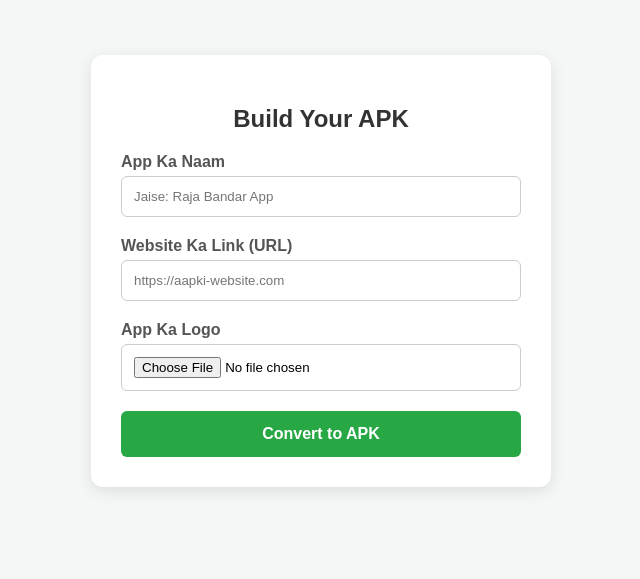
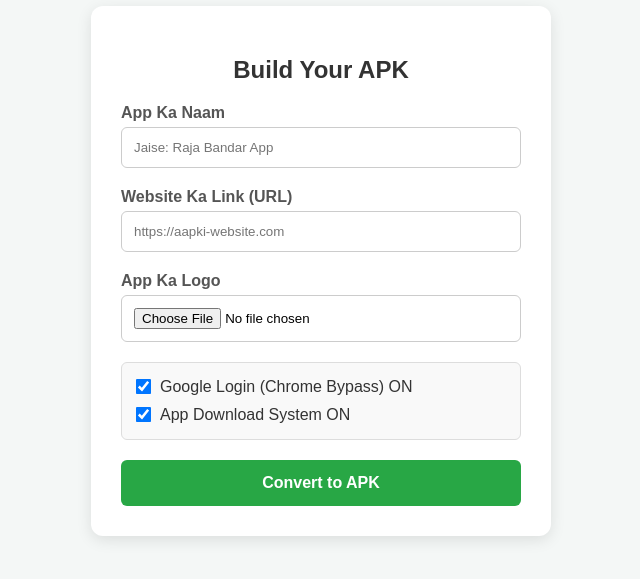
Before and after one commit to chandchand1514-blip/My-App-Builder, a website: page index.html in a window 1280 px wide. Shown: the part 129-708 px from the top of the page, without its empty margins (319-959 px from the left). Drawn offline with Linux system fonts and the light colour scheme.

Commit message:
Update index.html

```diff
--- a/index.html
+++ b/index.html
@@ -32,6 +32,31 @@
             border-radius: 6px;
             box-sizing: border-box;
         }
+
+        /* Naya Checkbox Style */
+        .checkbox-group {
+            margin-bottom: 20px;
+            background: #f9f9f9;
+            padding: 15px;
+            border-radius: 6px;
+            border: 1px solid #ddd;
+        }
+        .checkbox-group label {
+            display: flex;
+            align-items: center;
+            font-weight: normal;
+            margin-bottom: 10px;
+            color: #333;
+        }
+        .checkbox-group label:last-child {
+            margin-bottom: 0;
+        }
+        .checkbox-group input[type="checkbox"] {
+            width: auto;
+            margin: 0 10px 0 0;
+            transform: scale(1.2);
+        }
+
         button {
             width: 100%;
             padding: 14px;
@@ -50,7 +75,6 @@
 
     <div class="container">
         <h2>Build Your APK</h2>
-        <!-- Form data seedha Node.js backend ko jayega -->
         <form action="/build" method="POST" enctype="multipart/form-data">
 
             <label>App Ka Naam</label>
@@ -62,6 +86,18 @@
             <label>App Ka Logo</label>
             <input type="file" name="appLogo" accept="image/png, image/jpeg" required>
 
+            <!-- Naye ON/OFF Switches -->
+            <div class="checkbox-group">
+                <label>
+                    <input type="checkbox" name="enableChromeLogin" value="true" checked>
+                    Google Login (Chrome Bypass) ON
+                </label>
+                <label>
+                    <input type="checkbox" name="enableDownload" value="true" checked>
+                    App Download System ON
+                </label>
+            </div>
+
             <button type="submit">Convert to APK</button>
         </form>
     </div>
```
